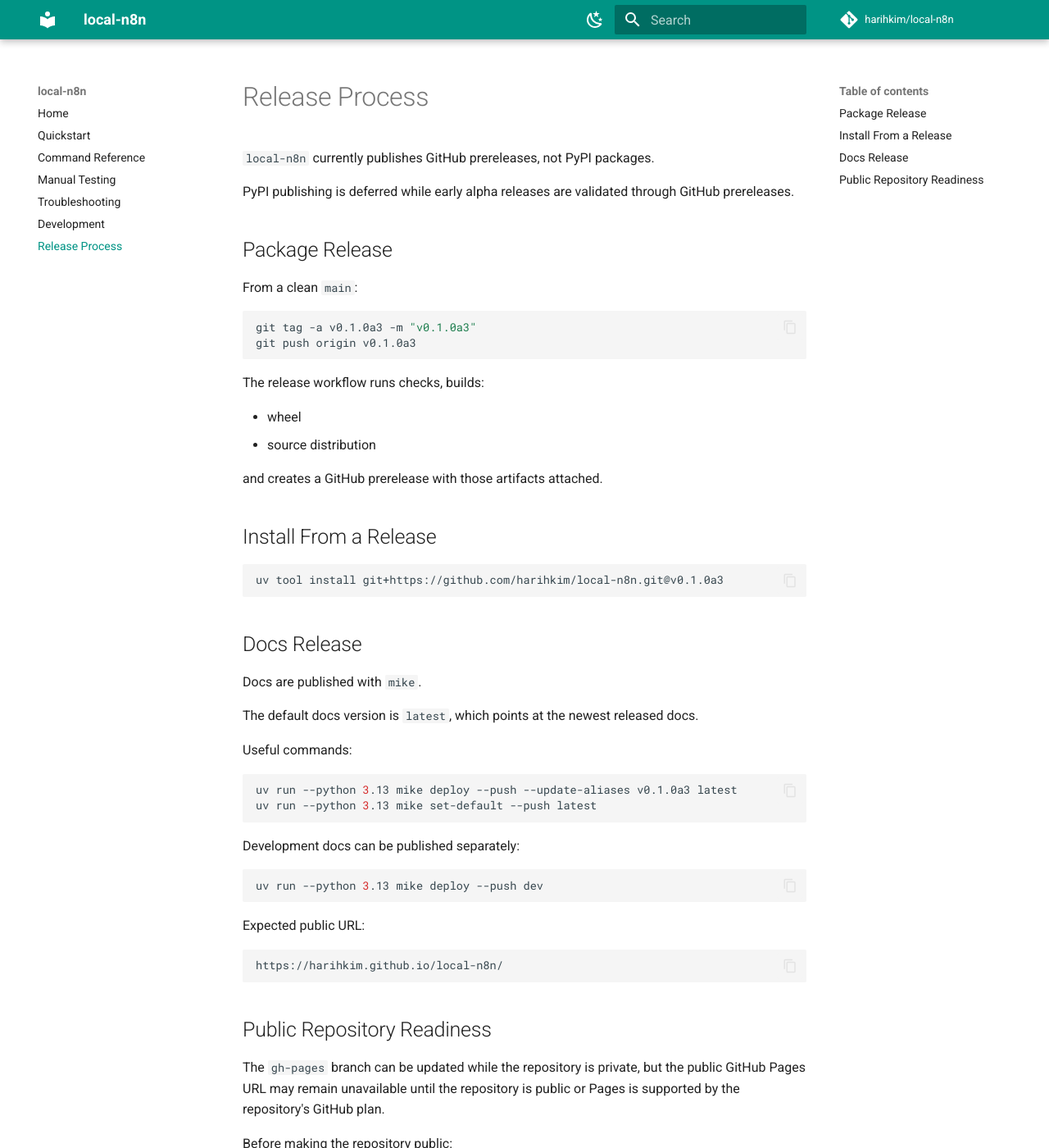
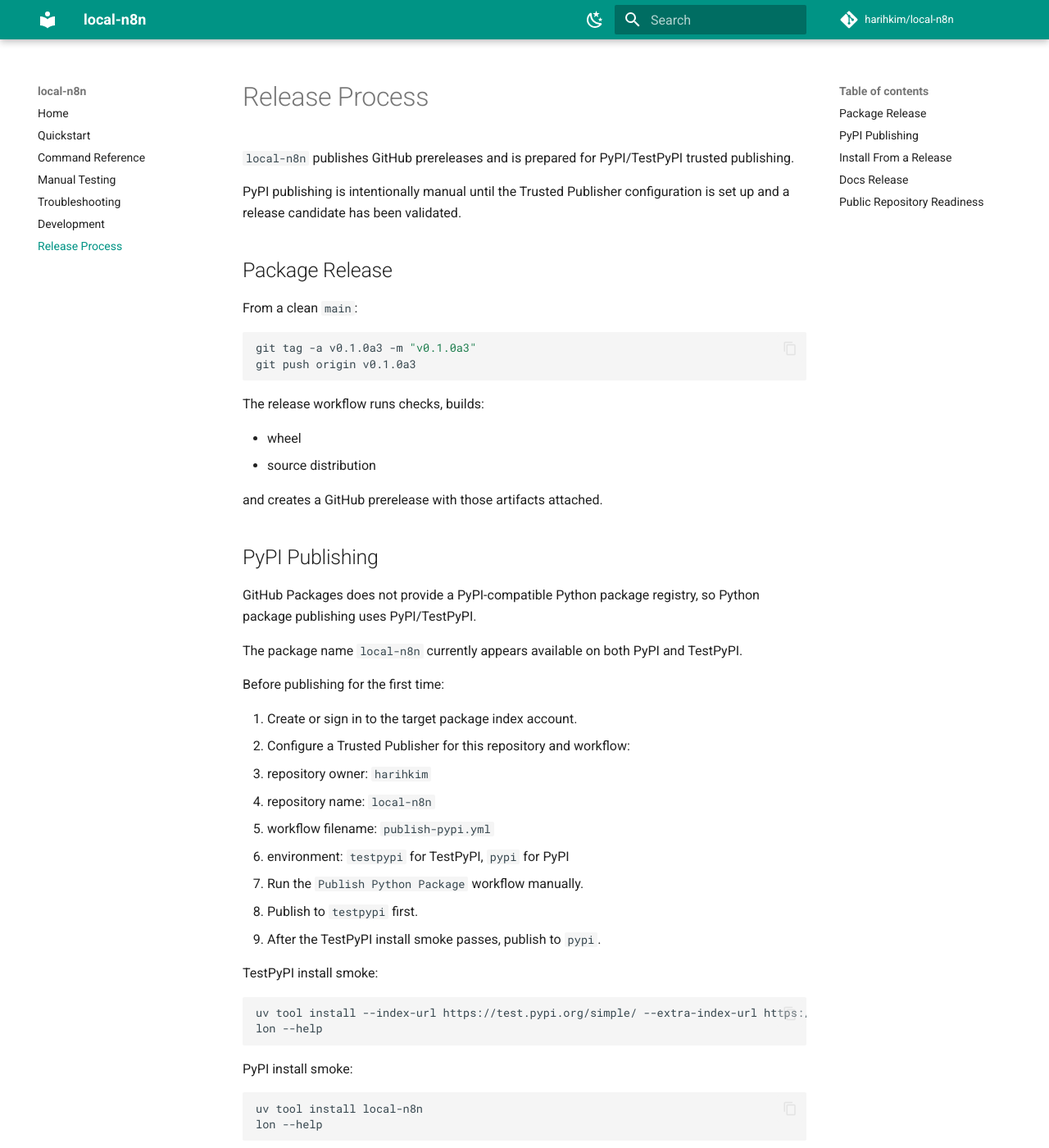
Before and after one commit to harihkim/local-n8n, an MkDocs documentation site: the page built from docs/release.md, in a window 1280 px wide and 1400 px high. Shown: the whole window at 82% size. Built offline with MkDocs 1.6.1 and Material for MkDocs 9.7.7, drawn with Linux system fonts in a browser that asks for light colours; comment, search, counter and statistics services are not loaded; the version menu is left out; some of the changed text lies outside the part shown.

Commit message:
Prepare PyPI trusted publishing

````diff
--- a/docs/release.md
+++ b/docs/release.md
@@ -1,8 +1,9 @@
 # Release Process
 
-`local-n8n` currently publishes GitHub prereleases, not PyPI packages.
+`local-n8n` publishes GitHub prereleases and is prepared for PyPI/TestPyPI trusted publishing.
 
-PyPI publishing is deferred while early alpha releases are validated through GitHub prereleases.
+PyPI publishing is intentionally manual until the Trusted Publisher configuration is set up and a release
+candidate has been validated.
 
 ## Package Release
 
@@ -20,10 +21,49 @@
 
 and creates a GitHub prerelease with those artifacts attached.
 
+## PyPI Publishing
+
+GitHub Packages does not provide a PyPI-compatible Python package registry, so Python package publishing
+uses PyPI/TestPyPI.
+
+The package name `local-n8n` currently appears available on both PyPI and TestPyPI.
+
+Before publishing for the first time:
+
+1. Create or sign in to the target package index account.
+2. Configure a Trusted Publisher for this repository and workflow:
+   - repository owner: `harihkim`
+   - repository name: `local-n8n`
+   - workflow filename: `publish-pypi.yml`
+   - environment: `testpypi` for TestPyPI, `pypi` for PyPI
+3. Run the `Publish Python Package` workflow manually.
+4. Publish to `testpypi` first.
+5. After the TestPyPI install smoke passes, publish to `pypi`.
+
+TestPyPI install smoke:
+
+```bash
+uv tool install --index-url https://test.pypi.org/simple/ --extra-index-url https://pypi.org/simple/ local-n8n
+lon --help
+```
+
+PyPI install smoke:
+
+```bash
+uv tool install local-n8n
+lon --help
+```
+
 ## Install From a Release
 
 ```bash
 uv tool install git+https://github.com/harihkim/local-n8n.git@v0.1.0a3
+```
+
+After the first PyPI publish, users can install with:
+
+```bash
+uv tool install local-n8n
 ```
 
 ## Docs Release
````
Also changed, not shown: README.md (+9 -4 lines), docs/index.md (+3 -0 lines), progress.md (+7 -4 lines), pyproject.toml (+7 -0 lines), 1 other file.
